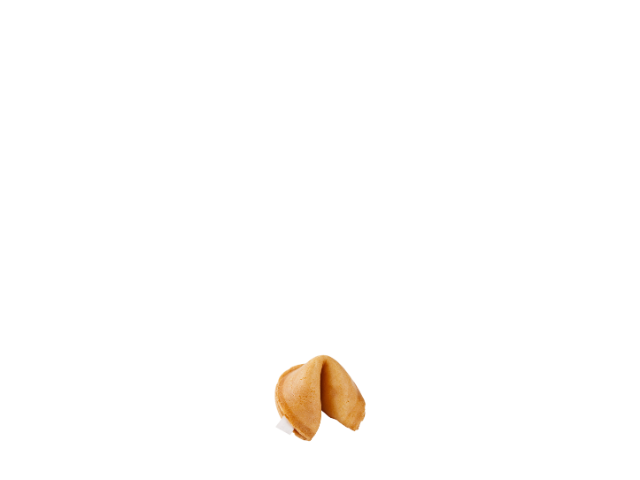
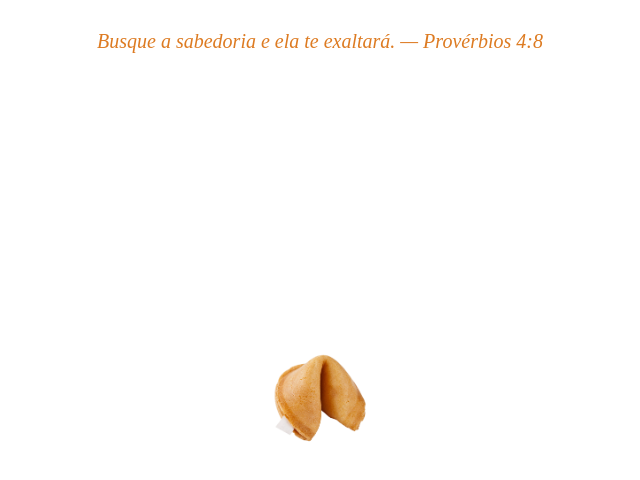
Before and after one commit to Vinicius-e-Caio/Repo3bi, an Angular app in the folder 1B/PWeb/Atividade1/pw3-biscoito/: page / in a window 1280 px wide. Shown: the top 480 px of the page, without its empty margins (320-960 px from the left). Built offline with nearby package versions, Linux system fonts and the light colour scheme.

Commit message:
fix: new settings

```diff
--- a/1B/PWeb/Atividade1/pw3-biscoito/angular.json
+++ b/1B/PWeb/Atividade1/pw3-biscoito/angular.json
@@ -92,5 +92,8 @@
         }
       }
     }
+  },
+  "cli": {
+    "analytics": false
   }
 }
--- a/1B/PWeb/Atividade1/pw3-biscoito/src/app/app.component.html
+++ b/1B/PWeb/Atividade1/pw3-biscoito/src/app/app.component.html
@@ -1 +1,2 @@
 <app-imagem></app-imagem>
+<app-frases></app-frases>
--- a/1B/PWeb/Atividade1/pw3-biscoito/src/app/app.component.ts
+++ b/1B/PWeb/Atividade1/pw3-biscoito/src/app/app.component.ts
@@ -1,10 +1,11 @@
 import { Component } from '@angular/core';
 import { RouterOutlet } from '@angular/router';
 import { ImagemComponent } from "./imagem/imagem.component";
+import { FrasesComponent } from "./frases/frases.component";
 
 @Component({
   selector: 'app-root',
-  imports: [RouterOutlet, ImagemComponent],
+  imports: [RouterOutlet, ImagemComponent, FrasesComponent],
   templateUrl: './app.component.html',
   styleUrl: './app.component.css'
 })
```
